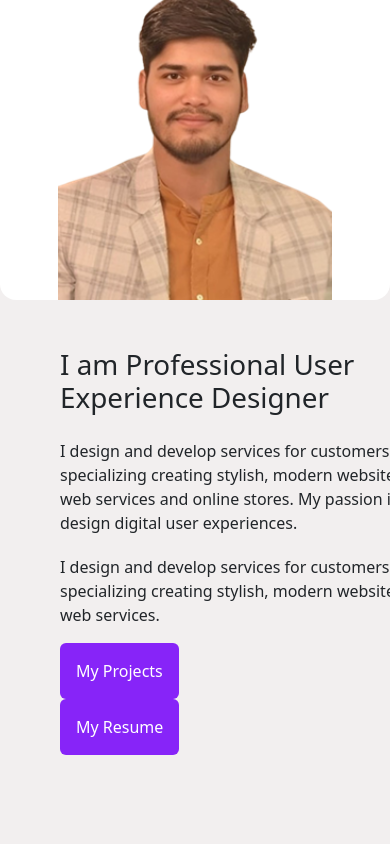
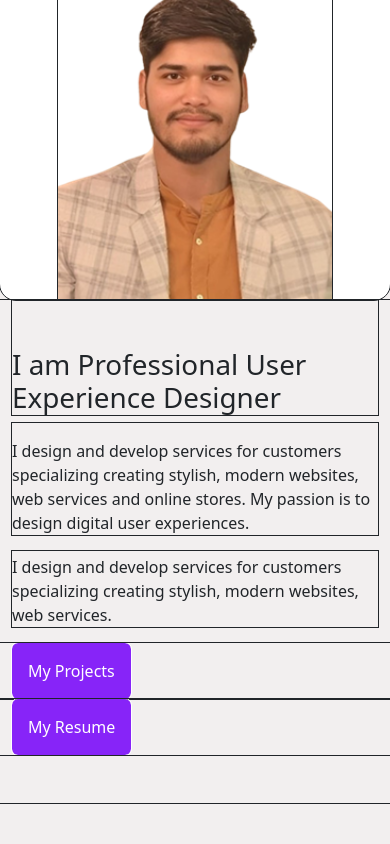
Before and after one commit to vdubey92928/vivekanand-portfolio, a plain HTML site: page index.html in a window 390 px wide. Shown: the part 1676-2520 px from the top of the page. Drawn offline with nearby package versions, Linux system fonts and the light colour scheme.

Commit message:
responsiveness fixed

```diff
--- a/index.html
+++ b/index.html
@@ -13,6 +13,12 @@
         crossorigin="anonymous" referrerpolicy="no-referrer" />
     <link rel="stylesheet" href="https://cdn.jsdelivr.net/npm/bootstrap-icons@1.11.3/font/bootstrap-icons.css">
     <link rel="stylesheet" href="css/style.css" />
+
+    <style>
+        * {
+            outline: 1px solid;
+        }
+    </style>
 </head>
 
 <body>
@@ -20,7 +26,7 @@
     <div class="container-fluid ">
 
         <!-- top nav bar start -->
-        <div class="row sticky">
+        <div class="row  sticky">
 
             <div class="col-sm-10 mx-auto my-auto">
                 <nav class="navbar navbar-expand-lg ">
@@ -119,7 +125,7 @@
                     <div class="col-sm-5 bg-white rounded-4 text-center">
                         <img src="img/vivekanand.png" alt="" class="img-fluid w-75 pb-0 " />
                     </div>
-                    <div class="col-sm-6 ms-5">
+                    <div class="col-sm-6 ">
                         <h1 class=" pt-5">I am Professional User Experience Designer</h1>
                         <p class="pt-3">I design and develop services for customers specializing creating stylish,
                             modern websites,
@@ -320,7 +326,7 @@
 
         <!-- more ideas start -->
         <div class="row py-2 text-white text-center bg-dark">
-            <div class="col-sm-12 py-5 my-5">
+            <div class="col-sm-12 mx-auto py-5 my-5">
                 <h1>Do you have a Project Idea?</h1>
                 <h1 class="mb-4">Let’s discuss your project.</h1>
                 <p>I'm always open to discussing new projects and creative ideas. Let's connect and build something
```
